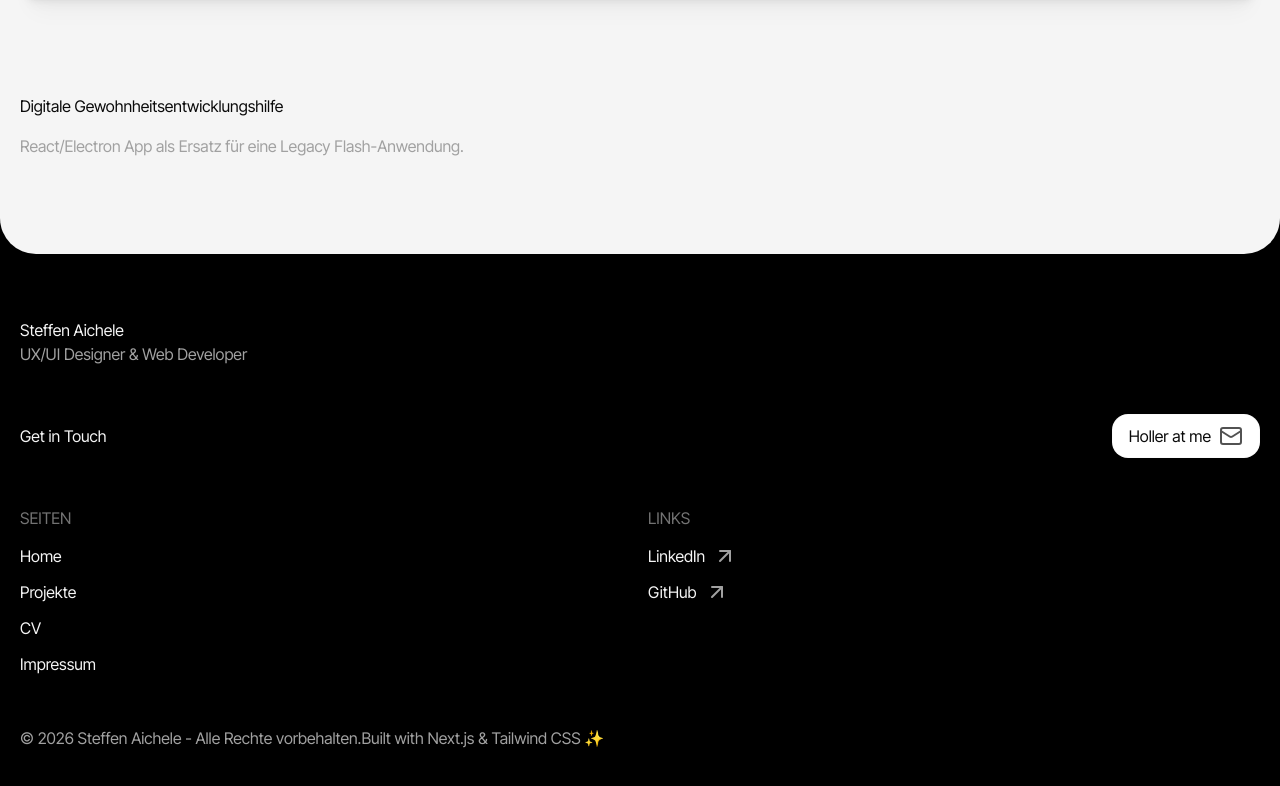
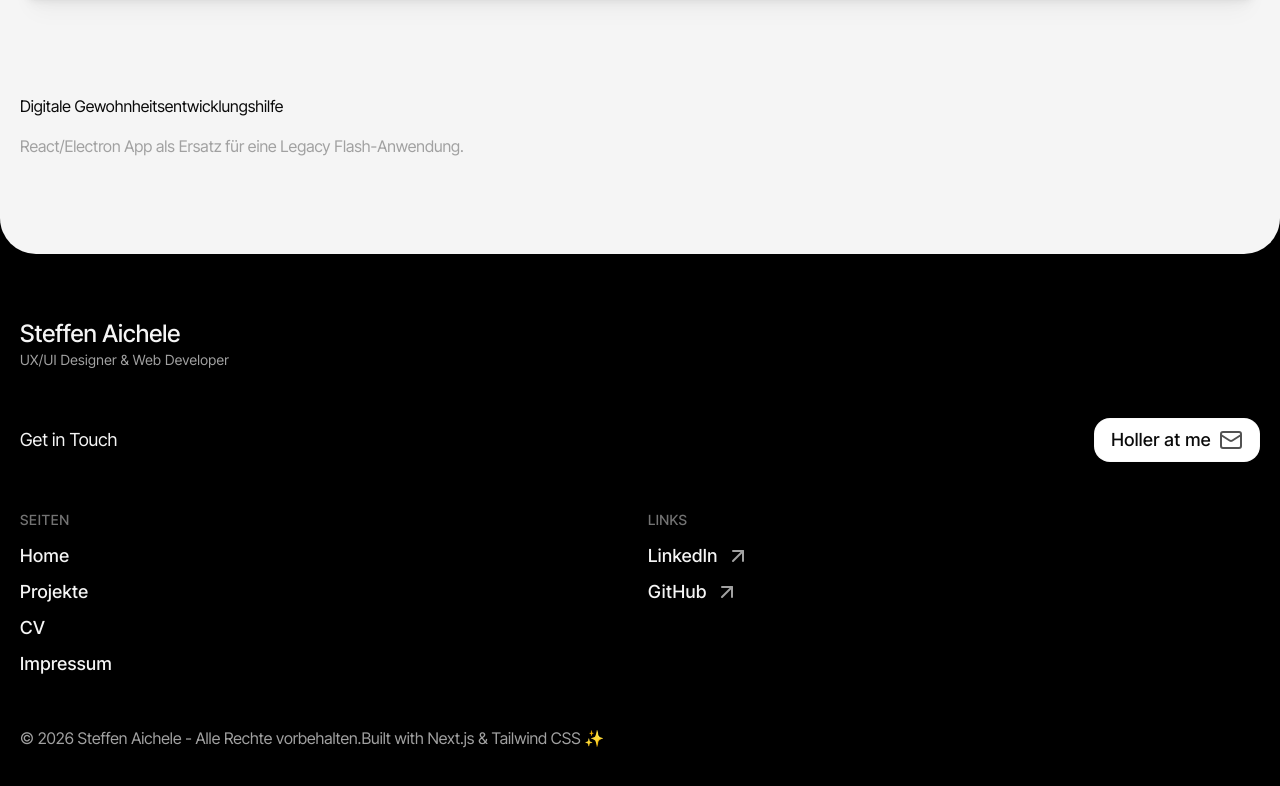
Before and after one commit to steffenaichele/portfolio, a Next.js app: page /projects/gewohnheiten in a window 1280 px wide. Shown: the part 1552-2338 px from the top of the page. Built offline with nearby package versions, Linux system fonts and the light colour scheme; what @toolwind/corner-shape would draw is missing.

Commit message:
feat: enhance project and about me pages with metadata; update button and footer styles for improved typography

```diff
--- a/src/app/about-me/page.tsx
+++ b/src/app/about-me/page.tsx
@@ -1,3 +1,11 @@
+import type { Metadata } from "next";
+
+export const metadata: Metadata = {
+	title: "Über mich – Steffen Aichele",
+	description:
+		"Mehr über Steffen Aichele – UX/UI Designer und Full Stack Developer aus Schwäbisch Gmünd.",
+};
+
 export default function AboutMe() {
 	return (
 		<section className="pt-50 px-5 flex flex-col gap-24">
--- a/src/app/components/Button.tsx
+++ b/src/app/components/Button.tsx
@@ -68,7 +68,7 @@ const Button = ({
 	"aria-controls": ariaControls,
 }: ButtonProps) => {
 	const baseClasses =
-		"h-11 flex-none md-emphasized rounded-(--radius-button) corner-squircle inline-flex flex-row items-center justify-center transition-[background-color,transform,box-shadow] duration-150 cursor-pointer select-none";
+		"h-11 flex-none text-lg font-medium tracking-wide rounded-(--radius-button) corner-squircle inline-flex flex-row items-center justify-center transition-[background-color,transform,box-shadow] duration-150 cursor-pointer select-none";
 
 	const className = `${baseClasses} ${contentClasses[content]} ${variantClasses[variant]}`;
 
--- a/src/app/components/CVSection.tsx
+++ b/src/app/components/CVSection.tsx
@@ -28,7 +28,7 @@ export default function CVSection() {
 						<div
 							key={entry.organization}
 							className="h-7 flex flex-row justify-between items-center gap-4">
-							<h4 className="sm-regular text-(--color-text-primary) truncate">
+							<h4 className="text-base text-(--color-text-primary) truncate">
 								<span className="md:hidden">
 									{entry.organizationShort}
 								</span>
@@ -37,21 +37,21 @@ export default function CVSection() {
 								</span>
 							</h4>
 							<div
-								className={`${entry.type === "education" ? "bg-(--color-badge-education-bg)" : "bg-(--color-badge-experience-bg)"} h-full border-badge-stroke border text-nowrap flex items-center gap-1 flex-none sm-number text-(--color-text-secondary) px-2 rounded-(--radius-squircle-sm) corner-squircle tabular-nums`}>
+								className={`${entry.type === "education" ? "bg-(--color-badge-edu-bg)" : "bg-(--color-badge-exp-bg)"} h-full border-badge-stroke border text-nowrap flex items-center gap-1 flex-none text-md font-semibold tabular-nums tracking-tighter text-(--color-text-secondary) px-2 rounded-(--radius-squircle-sm) corner-squircle`}>
 								<span className="sr-only">
 									{entry.type === "education"
 										? "Bildung"
 										: "Berufserfahrung"}
 								</span>
 								<span>{startYear}</span>
-								<span>→</span>
+								<span>-</span>
 								<span>{endYear}</span>
 							</div>
 						</div>
 					);
 				})}
 			</div>
-				<Button href="/about-me" content="iconRight">
+				<Button href="/cv" content="iconRight">
 					CV ansehen
 					<Icon icon={ArrowRight} />
 				</Button>
--- a/src/app/components/Footer.tsx
+++ b/src/app/components/Footer.tsx
@@ -9,16 +9,16 @@ const Footer = () => {
 	return (
 		<footer className="w-full flex flex-col gap-12 px-5 py-16 bg-(--color-footer-bg)">
 			<div className="flex flex-col">
-				<h2 className="xl-regular text-(--color-footer-text-primary)">
+				<h2 className="text-2xl font-medium text-(--color-footer-text-primary)">
 					Steffen Aichele
 				</h2>
-				<p className="sm-emphasized text-(--color-footer-text-secondary)">
+				<p className="text-sm tracking-wide text-(--color-footer-text-secondary)">
 					UX/UI Designer & Web Developer
 				</p>
 			</div>
 
 			<div className="flex gap-4 justify-between items-center">
-				<h3 className="md-regular text-(--color-footer-text-primary)">
+				<h3 className="text-lg text-(--color-footer-text-primary)">
 					Get in Touch
 				</h3>
 				<Button
@@ -32,7 +32,7 @@ const Footer = () => {
 
 			<nav aria-label="Footer-Navigation" className="flex gap-4">
 				<div className="flex flex-col flex-1 gap-3">
-					<h6 className="xs-emphasized uppercase text-(--color-footer-text-tertiary)">
+					<h6 className="text-sm font-medium tracking-wider uppercase text-(--color-footer-text-tertiary)">
 						Seiten
 					</h6>
 					<ul className="flex flex-col gap-2 text-(--color-footer-text-primary)">
@@ -51,7 +51,7 @@ const Footer = () => {
 					</ul>
 				</div>
 				<div className="flex flex-col flex-1 gap-3">
-					<h6 className="xs-emphasized uppercase text-(--color-footer-text-tertiary)">
+					<h6 className="text-sm font-medium tracking-wide uppercase text-(--color-footer-text-tertiary)">
 						Links
 					</h6>
 					<ul className="flex flex-col gap-2 text-(--color-footer-text-primary)">
@@ -81,11 +81,9 @@ const Footer = () => {
 				</div>
 			</nav>
 
-			<div className="flex flex-col md:flex-row wrap text-(--color-footer-text-secondary)">
-				<p className="xs-regular">
-					© 2026 Steffen Aichele - Alle Rechte vorbehalten.
-				</p>
-				<p className="xs-regular">
+			<div className="flex flex-col md:flex-row wrap text-(--color-footer-text-secondary) text-md">
+				<p>© 2026 Steffen Aichele - Alle Rechte vorbehalten.</p>
+				<p>
 					Built with Next.js & Tailwind CSS{" "}
 					<span aria-hidden="true">✨</span>
 				</p>
--- a/src/app/components/LinkButton.tsx
+++ b/src/app/components/LinkButton.tsx
@@ -33,7 +33,7 @@ const LinkButton = ({
 	external = false,
 }: LinkButtonProps) => {
 	const baseClasses =
-		"h-7 inline-flex flex-row items-center justify-center md-emphasized py-1 transition-[color,opacity] duration-150 select-none focus:outline-1 focus:outline-orange-300 focus:outline-offset-2 rounded";
+		"h-7 inline-flex flex-row items-center justify-center text-lg font-medium tracking-wide py-1 transition-[color,opacity] duration-150 select-none focus:outline-1 focus:outline-orange-300 focus:outline-offset-2 rounded";
 
 	return (
 		<Link
--- a/src/app/page.tsx
+++ b/src/app/page.tsx
@@ -5,12 +5,12 @@ export default function Home() {
 	return (
 		<>
 			<section className="pt-150 px-5 ">
-				<div className="flex flex-col gap-3">
-					<h1 className="xl-regular text-(--color-text-primary)">
+				<div className="flex flex-col gap-1">
+					<h1 className="text-2xl text-(--color-text-primary)">
 						Hi, ich bin Steffen{" "}
 						<span aria-label="Peace sign">✌🏻</span>
 					</h1>
-					<p className="xl-regular text-(--color-text-tertiary)">
+					<p className="text-2xl text-(--color-text-tertiary)">
 						Ich bin UX/UI Designer und Web Entwickler aus Schwäbisch
 						Gmünd.
 					</p>
--- a/src/app/projects/[slug]/page.tsx
+++ b/src/app/projects/[slug]/page.tsx
@@ -1,3 +1,4 @@
+import type { Metadata } from "next";
 import { getProjectBySlug, projects } from "@/app/data/projects";
 import { notFound } from "next/navigation";
 import Image from "next/image";
@@ -9,6 +10,22 @@ export function generateStaticParams() {
 type Props = {
 	params: Promise<{ slug: string }>;
 };
+
+export async function generateMetadata({ params }: Props): Promise<Metadata> {
+	const { slug } = await params;
+	const project = getProjectBySlug(slug);
+
+	if (!project) {
+		return {
+			title: "Projekt nicht gefunden – Steffen Aichele",
+		};
+	}
+
+	return {
+		title: `${project.title} – Steffen Aichele`,
+		description: project.description,
+	};
+}
 
 export default async function ProjectPage({ params }: Props) {
 	const { slug } = await params;
--- a/src/app/projects/page.tsx
+++ b/src/app/projects/page.tsx
@@ -1,5 +1,12 @@
+import type { Metadata } from "next";
 import { getPublicProjects } from "../data/projects";
 import ProjectCard from "../components/ProjectCard";
+
+export const metadata: Metadata = {
+	title: "Projekte – Steffen Aichele",
+	description:
+		"Ausgewählte Projekte von Steffen Aichele – UX/UI Design und Web Development.",
+};
 
 export default function ProjectsPage() {
     const projects = getPublicProjects();
```
